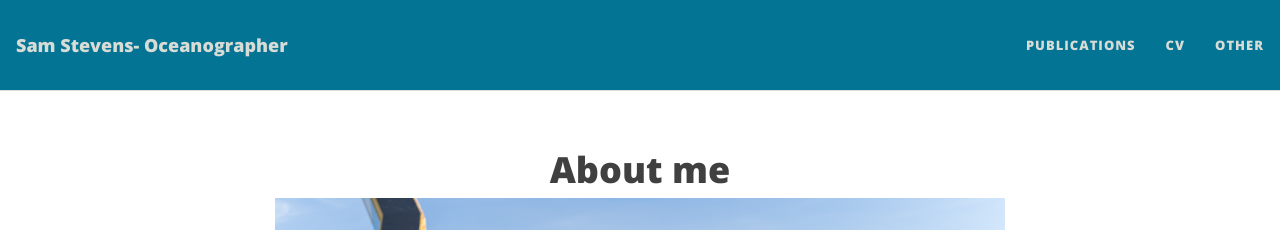
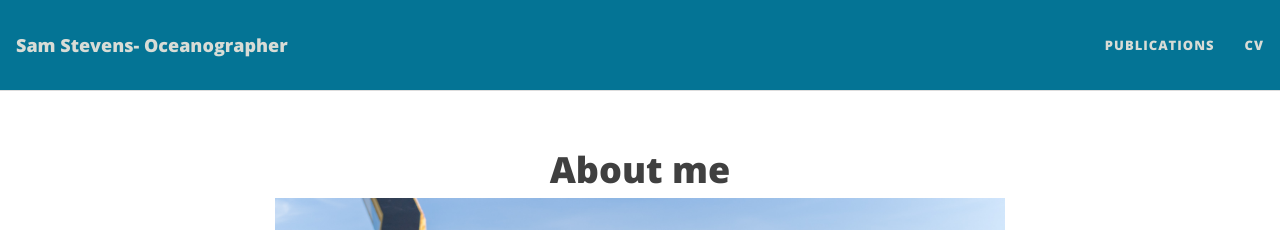
Before and after one commit to sws-ocean/sws-ocean.github.io, a Jekyll site: the page built from docs/index.html, in a window 1280 px wide. Shown: the top 230 px of the page. Built offline with Jekyll 4.4.1, drawn with Linux system fonts in a browser that asks for light colours; nearby versions of some CDN libraries; the list of posts is cut into pages by our own code.

Commit message:
Update _config.yml

```diff
--- a/docs/_config.yml
+++ b/docs/_config.yml
@@ -22,7 +22,6 @@ author: Samuel W. Stevens
 navbar-links:
   Publications: "pubs"
   CV: "cv"
-  Other: "other"
 
 ################
 # --- Logo --- #
```
